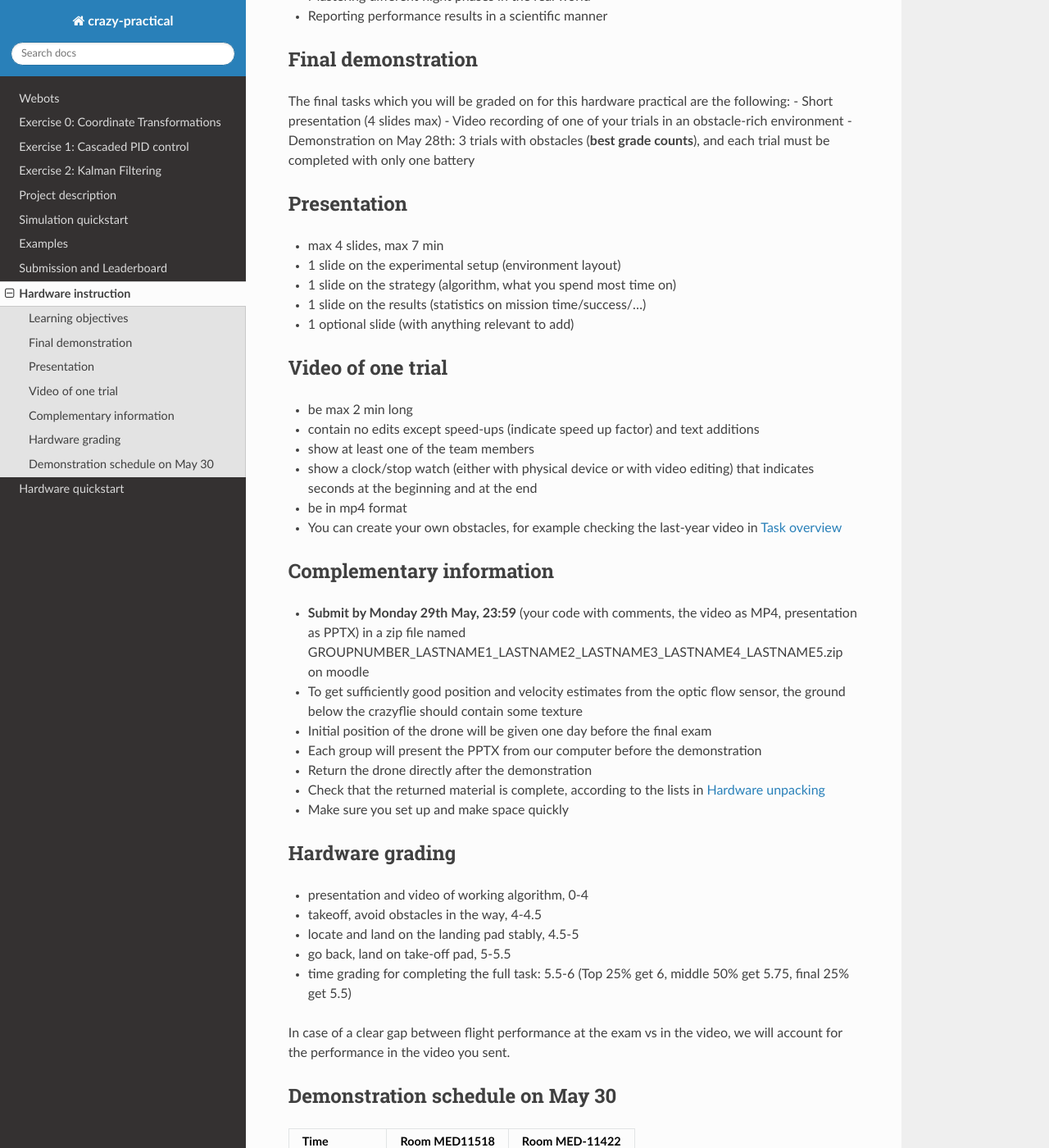
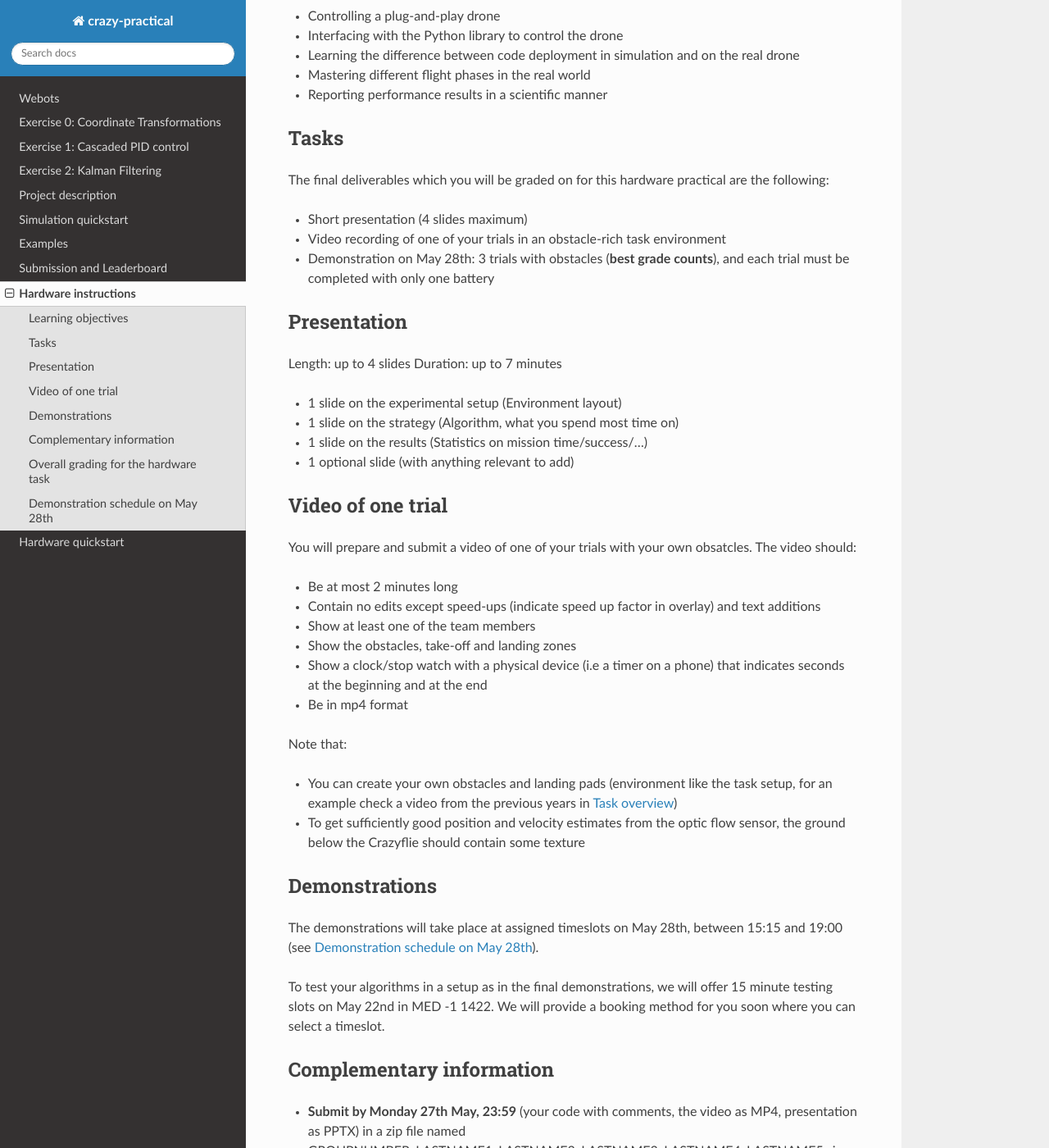
Before and after one commit to Ben-Jarvis/TEMP-crazy-tutorials-2024, a Sphinx documentation site: the page built from docs/assignment/hardware_instruction.rst, in a window 1280 px wide and 1400 px high, scrolled down 472 px. Shown: the whole window at 82% size. Built offline with Sphinx 7.4.7 and the Read the Docs theme 2.0.0, drawn with Linux system fonts in a browser that asks for light colours; some of the changed text lies outside the part shown.

Commit message:
Julius - update proejct and hardware descriptions

```diff
--- a/docs/assignment/hardware_instruction.rst
+++ b/docs/assignment/hardware_instruction.rst
@@ -1,11 +1,13 @@
-Hardware instruction
-====================
+Hardware instructions
+=====================
 
-You should be familiar with the project task through simulation.
-As a group, you can now fine-tune the best solution to control a real quadrotor in cluttered environments.
-Compared to the simulation, you will find that you may have to adjust your algorithms so that they can be executed in real-time on the hardware.
+You should already be familiar with the project task through your work in simulation.
+As a group, you will now fine-tune the best solution to control a real quadrotor in cluttered environments.
+In contrast to the simulation, your algorithms will now be executed in real-time. You will find that you may thus have to adjust your code such that it can be executed sufficiently fast to avoid crashing with the real Crazyflie.
 You should also keep in mind that the sensor signals on the actual drone are noisy and less accurate than in simulation.
-You will lastly present your algorithm and demonstrate its performance live on the real Crazyflie at the end of the course.
+
+You will lastly present your algorithm and demonstrate its performance live on a Crazyflie in an obstacle parcours at the end of the course.
+A bonus for your demonstration in this project is applied for the quickest times to complete the parcours, so let the fastest drone win!
 
 Learning objectives
 -------------------
@@ -15,62 +17,93 @@
 - Mastering different flight phases in the real world
 - Reporting performance results in a scientific manner
 
-Final demonstration
--------------------
-The final tasks which you will be graded on for this hardware practical are the following:
-- Short presentation (4 slides max)
-- Video recording of one of your trials in an obstacle-rich environment
+Tasks
+-----
+The final deliverables which you will be graded on for this hardware practical are the following:
+
+- Short presentation (4 slides maximum)
+- Video recording of one of your trials in an obstacle-rich task environment
 - Demonstration on May 28th: 3 trials with obstacles (**best grade counts**), and each trial must be completed with only one battery
 
 Presentation
 ------------
-- max 4 slides, max 7 min
-- 1 slide on the experimental setup (environment layout)
-- 1 slide on the strategy (algorithm, what you spend most time on)
-- 1 slide on the results (statistics on mission time/success/...)
+Length: up to 4 slides
+Duration: up to 7 minutes
+
+- 1 slide on the experimental setup (Environment layout)
+- 1 slide on the strategy (Algorithm, what you spend most time on)
+- 1 slide on the results (Statistics on mission time/success/...)
 - 1 optional slide (with anything relevant to add)
 
 Video of one trial
 ------------------
-- be max 2 min long
-- contain no edits except speed-ups (indicate speed up factor) and text additions
-- show at least one of the team members
-- show a clock/stop watch (either with physical device or with video editing) that indicates seconds at the beginning and at the end
-- be in mp4 format
-- You can create your own obstacles, for example checking the last-year video in :ref:`Task overview`
+You will prepare and submit a video of one of your trials with your own obsatcles. The video should:
+
+- Be at most 2 minutes long
+- Contain no edits except speed-ups (indicate speed up factor in overlay) and text additions
+- Show at least one of the team members
+- Show the obstacles, take-off and landing zones
+- Show a clock/stop watch with a physical device (i.e a timer on a phone) that indicates seconds at the beginning and at the end
+- Be in mp4 format
+
+Note that:
+
+- You can create your own obstacles and landing pads (environment like the task setup, for an example check a video from the previous years in :ref:`Task overview`)
+- To get sufficiently good position and velocity estimates from the optic flow sensor, the ground below the Crazyflie should contain some texture
+
+Demonstrations
+--------------
+
+The demonstrations will take place at assigned timeslots on May 28th, between 15:15 and 19:00 (see :ref:`Demonstration schedule on May 28th`).
+
+To test your algorithms in a setup as in the final demonstrations, we will offer 15 minute testing slots on May 22nd in MED -1 1422.
+We will provide a booking method for you soon where you can select a timeslot.
 
 Complementary information
 -------------------------
-- **Submit by Monday 29th May, 23:59** (your code with comments, the video as MP4, presentation as PPTX) in a zip file named GROUPNUMBER_LASTNAME1_LASTNAME2_LASTNAME3_LASTNAME4_LASTNAME5.zip on moodle
-- To get sufficiently good position and velocity estimates from the optic flow sensor, the ground below the crazyflie should contain some texture
-- Initial position of the drone will be given one day before the final exam
+
+- **Submit by Monday 27th May, 23:59** (your code with comments, the video as MP4, presentation as PPTX) in a zip file named GROUPNUMBER_LASTNAME1_LASTNAME2_LASTNAME3_LASTNAME4_LASTNAME5.zip on Moodle
+- The initial position of the drone will be given one day before the final demonstration
 - Each group will present the PPTX from our computer before the demonstration
 - Return the drone directly after the demonstration
 - Check that the returned material is complete, according to the lists in :ref:`Hardware unpacking`
 - Make sure you set up and make space quickly
 
-Hardware grading
-----------------
-- presentation and video of working algorithm, 0-4
-- takeoff, avoid obstacles in the way, 4-4.5
-- locate and land on the landing pad stably, 4.5-5
-- go back, land on take-off pad, 5-5.5
-- time grading for completing the full task: 5.5-6 (Top 25% get 6, middle 50% get 5.75, final 25% get 5.5)
+Overall grading for the hardware task
+-------------------------------------
 
-In case of a clear gap between flight performance at the exam vs in the video, we will account for the performance in the video you sent.
+We will evaluate you as a group and determine your grade for this hardware task as a weighted average of the following elements:
 
-Demonstration schedule on May 30
---------------------------------
+- Presentation and video showcasing the algorithm on one of your trials (Grade 1-6, Weighting: 60%)
+- Demonstration (Grade 1-6, Weighting: 40%)
+
+The assistants will judge your presentation and the algorithm performance in your video submission.
+
+The demonstration performance will be graded according to the performance metrics defined under :ref:`Hardware Task overview`:
+
+- **Grade 4.0**: Take off, avoid obstacles and reach the landing region whilst being airborne
+- **Grade 4.5**: Land on the landing pad
+- **Grade 5.0**: Take off from the landing pad and leave the landing region whilst being airborne
+- **Grade 5.25**: Avoid obstacles and reach the starting region whilst being airborne
+- **Grade 5.5**: Land on the take-off pad
+- **Grade 5.5 + f(t)**: For students who complete the full task, extra grades will be based on the time taken to complete the task. The top 25% of students will receive a grade of f(t)=0.5, the next 50% will receive a grade of f(t)=0.25, and the bottom 25% will receive a grade of f(t)=0.
+
+You will get a 3.5 in your demonstration if you crash before reaching the landing region.
+
+Demonstration schedule on May 28th
+----------------------------------
 ============= ============= ==============
 Time          Room MED11518 Room MED-11422
 ============= ============= ==============
-15:15 - 15:30 group 1       group 9
-15:35 - 15:50 group 2       group 10
-15:55 - 16:10 group 3       group 11
-16:15 - 16:30 group 7       group 12
-16:35 - 16:50 group 5       group 13
-16:55 - 17:10 group 6       group 14
-17:15 - 17:30 group 4       group 15
-17:35 - 17:50 group 8       group 16
-17:55 - 18:10               group 17
+15:15 - 15:30 group 1       group 12
+15:35 - 15:50 group 2       group 13
+15:55 - 16:10 group 3       group 14
+16:15 - 16:30 group 4       group 15
+16:35 - 16:50 group 5       group 16
+16:55 - 17:10 group 6       group 17
+17:15 - 17:30 group 7       group 18
+17:35 - 17:50 group 8       group 19
+17:55 - 18:10 group 9       group 20
+18:15 - 18:30 group 10      group 21
+18:35 - 18:50 group 11      group 22
 ============= ============= ==============
--- a/docs/assignment/project_description.rst
+++ b/docs/assignment/project_description.rst
@@ -42,6 +42,8 @@
 - **Grade + 0.25**: Detect and pass through the pink square during flight from the starting region towards the landing region
 - **Grade + 0.25**: Pass through the location of the pink square during flight from the landing region towards the starting region
 
+You will get a 3.5 if you crash before reaching the landing region.
+
 Hardware Task overview
 -----------------------
 
@@ -71,6 +73,8 @@
 .. image:: demo_2022.gif
   :width: 650
   :alt: demo video from last year
+
+You will get a 3.5 if you crash before reaching the landing region.
 
 Final project grade
 --------------------
```
